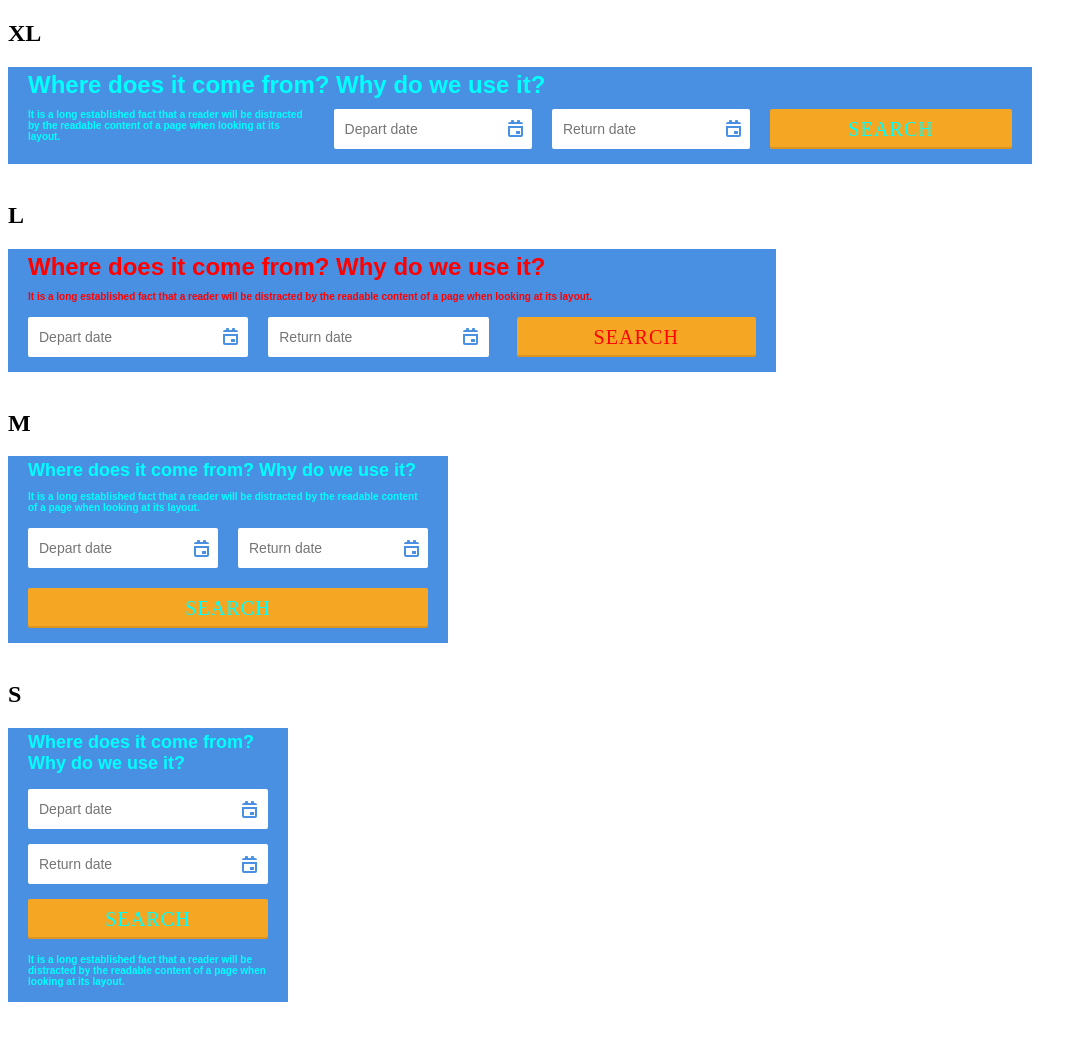
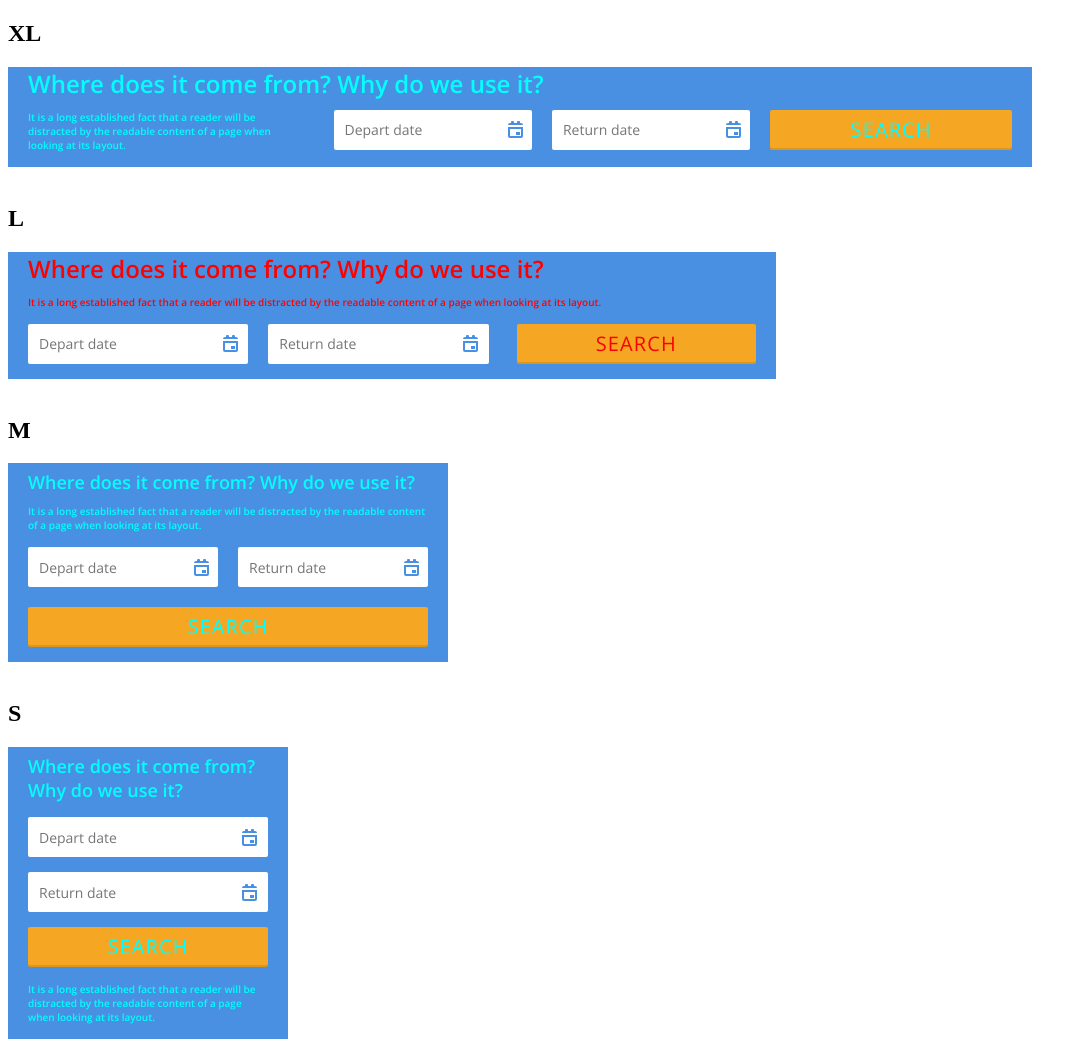
Before and after one commit to a-bondar/TravelpayoutsTestWidget, a website built with webpack: page src/index.html in a window 1280 px wide. Shown: the whole page, without its empty margins (0-1087 px from the left). Built offline with nearby package versions, Linux system fonts and the light colour scheme; files whose address does not match are found by name.

Commit message:
refactor(styles): add initial property

```diff
--- a/src/widget/index.ts
+++ b/src/widget/index.ts
@@ -128,9 +128,10 @@ export const init = (containerId: string, options: Options = {}) => {
         throw new Error('check containerId');
     }
 
-    initializedWidgetIds.push(containerId);
     const mergedOptions = { ...getDefaultOptions(window), ...options };
 
     render(container, mergedOptions);
     renderDatePicker(container, mergedOptions.lang);
+
+    initializedWidgetIds.push(containerId);
 };
--- a/src/widget/styles.module.css
+++ b/src/widget/styles.module.css
@@ -1,5 +1,7 @@
+@import url('https://fonts.googleapis.com/css2?family=Open+Sans:wght@400;600&display=swap');
+
 .wrapper {
-    --fontFamily: OpenSans, sans-serif;
+    --fontFamily: 'Open Sans', sans-serif;
     --textColor: #fff;
     --backgroundColor: #4a90e2;
     --buttonBackgroundColor: #f5a623;
@@ -7,17 +9,24 @@
     box-sizing: border-box;
     min-width: 200px;
     max-width: 1024px;
-    padding: 4px 20px 15px;
+    padding: 0 20px 15px;
     font-family: var(--fontFamily);
     color: var(--textColor);
     background-color: var(--backgroundColor);
 }
+.size_m.wrapper, .size_s.wrapper  {
+    padding-top: 7px;
+}
 
 .title {
+    all: initial;
+    display: block;
     margin: 0 0 10px;
+    font-family: var(--fontFamily);
+    line-height: normal;
+    color: var(--textColor);
     font-size: 24px;
     font-weight: 600;
-    line-height: normal;
 }
 .size_m .title, .size_s .title {
     font-size: 18px;
@@ -27,11 +36,14 @@
 }
 
 .subtitle {
+    all: initial;
     width: 100%;
     margin: 0 0 15px;
+    font-family: var(--fontFamily);
     font-size: 10px;
     font-weight: 600;
-
+    line-height: normal;
+    color: var(--textColor);
 }
 .size_xl .subtitle {
     width: 28%;
@@ -96,11 +108,12 @@
     margin-left: 20px;
     padding: 0 10px;
     flex-grow: 1;
+    font-family: var(--fontFamily);
+    line-height: 2;
+    color: var(--textColor);
     font-size: 20px;
-    line-height: 2;
     letter-spacing: 1.11px;
     text-transform: uppercase;
-    color: var(--textColor);
     text-align: center;
     border-radius: 2px;
     background-color: var(--buttonBackgroundColor);
```
